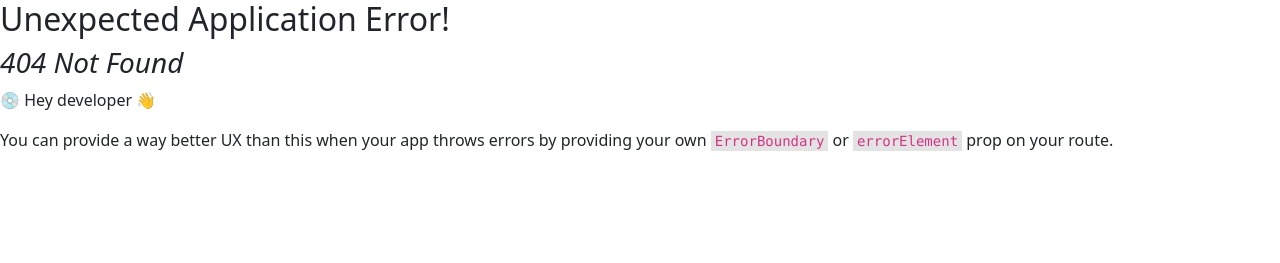
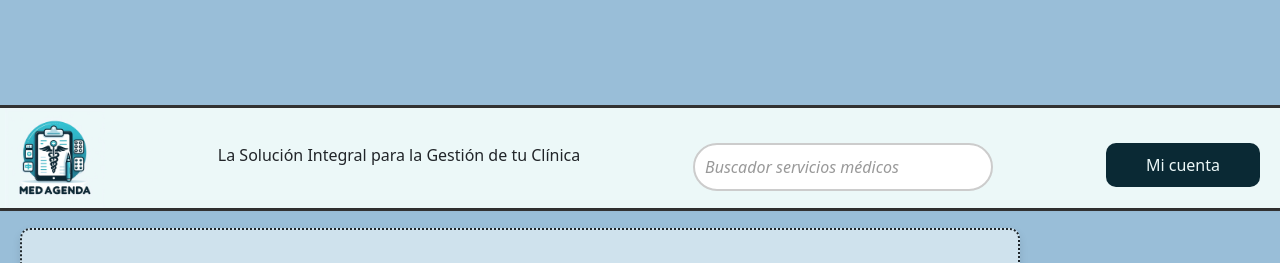
Before and after one commit to PirrY/MedAgenda, a React (Vite) app: page / in a window 1280 px wide. Before the commit this address had no page. Shown: the top 263 px of the page. Built offline with nearby package versions, Linux system fonts and the light colour scheme.

Commit message:
Arreglo error homepage

```diff
--- a/src/components/molecules/Header.jsx
+++ b/src/components/molecules/Header.jsx
@@ -7,7 +7,7 @@ export default function Header() {
   const navigate = useNavigate();
 
   const goToHomePage = () => {
-    navigate('/Home');
+    navigate('/');
   };
 
   const goToLoginPage = () => {
--- a/src/main.jsx
+++ b/src/main.jsx
@@ -9,7 +9,7 @@ import 'bootstrap/dist/css/bootstrap.min.css'
 import App from './App.jsx'
 
 const router = createBrowserRouter([
-  { path: '/Home', element: <Home/>},
+  { path: '/', element: <Home/>},
   { path: '/Account', element: <Account/>},
   { path: '/Login', element: <Login/>},
   { path: '/Register', element: <Register/>},
```
